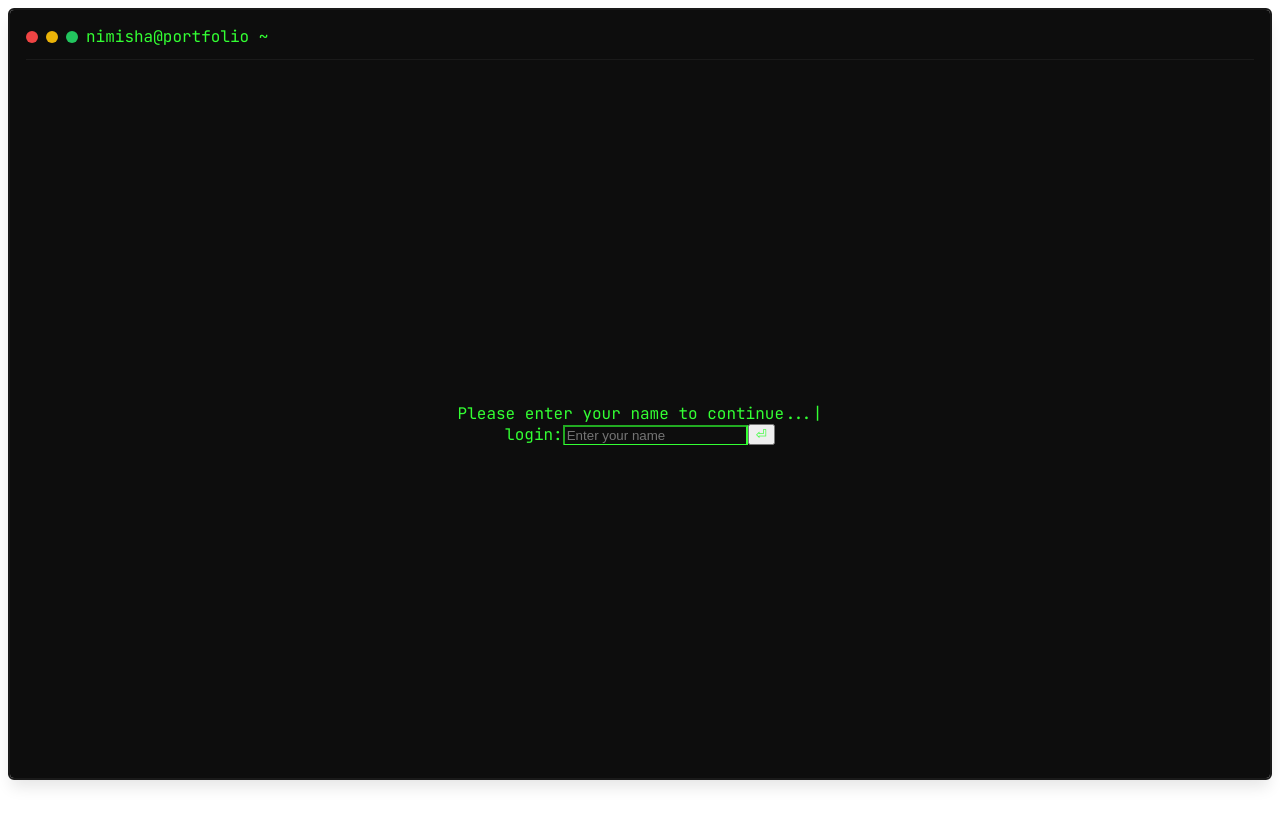
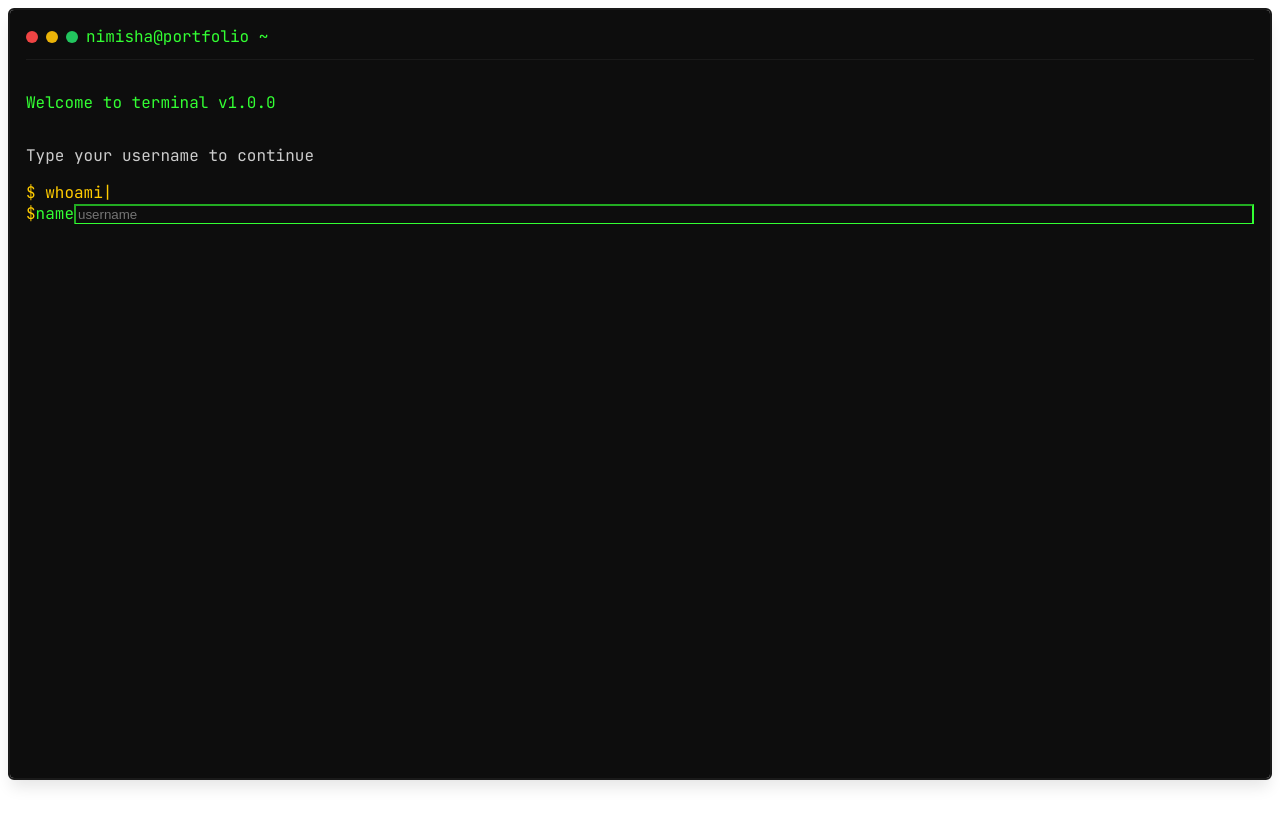
Before and after one commit to nimishgj/terminal-portfolio, a Next.js app: page / in a window 1280 px wide. Built offline with nearby package versions, Linux system fonts and the light colour scheme.

Commit message:
redo login page

```diff
--- a/src/app/page.tsx
+++ b/src/app/page.tsx
@@ -178,45 +178,44 @@ export default function Home() {
 
       case "contact":
         result = (
-          <div className="space-y-5">
-            <p className="text-xl">Feel free to connect with me:</p>
-            <div className="grid grid-cols-1 md:grid-cols-3 gap-4">
+          <div className="space-y-2">
+            <p>Contact Information:</p>
+            <div className="pl-4 space-y-2 font-mono">
+              <div>
+                <span className="text-[#ffcc00]">$ </span>
+                <span>GitHub: </span>
                 <a
                   href="https://github.com/nimishgj"
                   target="_blank"
                   rel="noopener noreferrer"
-                className="flex items-center p-4 rounded-lg transition-all duration-300 bg-[#0d1117] border border-[#30363d] hover:border-[#58a6ff] hover:shadow-lg hover:scale-105"
+                  className="text-[#33ff33] hover:underline"
                 >
-                <FaGithub className="text-2xl mr-3 text-white" />
+                  https://github.com/nimishgj
+                </a>
+              </div>
               <div>
-                  <div className="font-bold text-white">GitHub</div>
-                  <div className="text-sm text-gray-400">@nimishgj</div>
-                </div>
-              </a>
+                <span className="text-[#ffcc00]">$ </span>
+                <span>LinkedIn: </span>
                 <a
                   href="https://linkedin.com/in/nimishagj"
                   target="_blank"
                   rel="noopener noreferrer"
-                className="flex items-center p-4 rounded-lg transition-all duration-300 bg-[#0a66c2] border border-[#0a66c2] hover:bg-[#0077b5] hover:shadow-lg hover:scale-105"
+                  className="text-[#33ff33] hover:underline"
                 >
-                <FaLinkedin className="text-2xl mr-3 text-white" />
+                  https://linkedin.com/in/nimishagj
+                </a>
+              </div>
               <div>
-                  <div className="font-bold text-white">LinkedIn</div>
-                  <div className="text-sm text-gray-200">Connect Professionally</div>
-                </div>
-              </a>
+                <span className="text-[#ffcc00]">$ </span>
+                <span>Email: </span>
                 <a
                   href="mailto:nimishgj444@gmail.com"
-                className="flex items-center p-4 rounded-lg transition-all duration-300 bg-[#ea4335] border border-[#ea4335] hover:bg-[#d93025] hover:shadow-lg hover:scale-105"
+                  className="text-[#33ff33] hover:underline"
                 >
-                <FaEnvelope className="text-2xl mr-3 text-white" />
-                <div>
-                  <div className="font-bold text-white">Email</div>
-                  <div className="text-sm text-gray-200">nimishgj444@gmail.com</div>
-                </div>
+                  nimishgj444@gmail.com
                 </a>
               </div>
-            <p className="mt-4 text-gray-400 italic">Let's build something amazing together!</p>
+            </div>
           </div>
         );
         break;
@@ -260,34 +259,33 @@ export default function Home() {
 
         <div ref={terminalRef} className="terminal-content h-[calc(100%-40px)] overflow-y-auto">
           {!loggedIn ? (
-            <div className="flex flex-col items-center justify-center h-full">
-              <div className="mb-4 text-center">
+            <div className="h-full p-4 flex flex-col justify-start">
+              <p className="text-[#33ff33] mb-1">Welcome to terminal v1.0.0</p>
+              <p className="text-[#cccccc] mb-4">Type your username to continue</p>
+              <div className="mb-6">
                 <TypeAnimation
                   sequence={[
-                    "Welcome to the terminal",
-                    1000,
-                    "Please enter your name to continue...",
+                    "$ whoami",
                   ]}
                   wrapper="div"
                   cursor={true}
                   speed={50}
-                  className="mb-4"
+                  className="text-[#ffcc00]"
                 />
               </div>
               <form onSubmit={handleLogin} className="flex items-center">
-                <span className="text-[#33ff33]">login:</span>
+                <span className="text-[#ffcc00]">$ </span>
+                <span className="text-[#33ff33] mr-2 ">name</span>
                 <input
                   ref={loginInputRef}
                   type="text"
                   value={loginName}
                   onChange={(e) => setLoginName(e.target.value)}
-                  className="command-input ml-2 px-2 border-b border-[#33ff33] bg-transparent"
+                  className="command-input ml-2 bg-transparent border-b border-[#333] focus:border-[#33ff33] outline-none"
                   autoFocus
-                  placeholder="Enter your name"
+                  placeholder="username"
+                  spellCheck="false"
                 />
-                <button type="submit" className="ml-2 text-[#33ff33] hover:text-white">
-                  ⏎
-                </button>
               </form>
             </div>
           ) : showWelcome ? (
```
Lines whose indentation alone changed are shown as unchanged.
